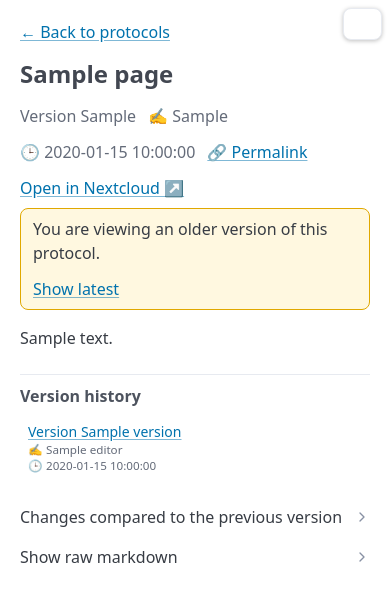
After one commit to treibhausdonaufeld/nextcloud-bot, a Python web app: template app/templates/protocol_page.html in a window 390 px wide. The commit adds this page. Shown: the top 602 px of the page. Run offline with Jinja, Linux system fonts and the light colour scheme; the template is opened without the code that fills it: most values are stand-ins (such as "Sample title", 1, 10 or a date in 2020).

Commit message:
Make protocol versions directly linkable and fix mobile popup usability
Every protocol/version now has a shareable URL:
/protocols/{page_id}/view (optionally ?version=N). Direct navigation
(bookmark, shared link, new tab) previously returned a bare unstyled
HTML fragment with no CSS/JS; it now renders as a full standalone page
(protocol_page.html), reusing the same body markup as the popup via a
new shared partial (protocol_view_body.html). Opening a protocol from
the protocols list or logbook still uses the htmx popup, but now
pushes the URL into browser history (hx-push-url) so the address bar
always shows the direct link; the previous '#protocol-detail'
placeholder hrefs are replaced with the real URLs so right-click/copy
link and no-JS navigation work too. A 'Permalink' link was added next
to the version metadata for explicit discoverability. The route picks
the template based on the HX-Request header.

Fixed the popup's close button being unreachable on mobile: it lived
inside the same scrolling container as the content, so it scrolled
out of view once you read past the first screen. The dialog now
separates a small non-scrolling chrome bar (holding the close button)
from the scrollable content area, so the close button stays fixed and
reachable regardless of scroll position; its touch target was also
enlarged and given a hover/tap background. On narrow viewports the
dialog is now near-fullscreen instead of a small letterboxed card, and
markdown headings are scaled down so they don't dominate the screen.

Co-Authored-By: Claude Sonnet 5 <noreply@anthropic.com>
Claude-Session: https://claude.ai/code/session_01DQ4bS4JkuUSJNbBLLc1pAY

```diff
--- a/app/static/app.css
+++ b/app/static/app.css
@@ -809,14 +809,21 @@ mark {
   position: absolute;
   top: 0.75rem;
   right: 1rem;
+  display: inline-flex;
+  align-items: center;
+  justify-content: center;
+  width: 2.25rem;
+  height: 2.25rem;
   font-size: 1.25rem;
   line-height: 1;
   text-decoration: none;
   color: var(--pico-muted-color);
+  border-radius: 50%;
 }
 
 .detail-close:hover {
   color: var(--pico-color);
+  background: var(--pico-card-sectioning-background-color, rgba(128, 128, 128, 0.12));
 }
 
 .detail-close:focus-visible {
@@ -837,12 +844,52 @@ mark {
 
 /* --- Protocol viewer popup ------------------------------------------------ */
 
+/* The close button lives in a non-scrolling chrome bar and the content in
+   its own scrollable area, so it stays reachable no matter how far the
+   protocol content (or the version history below it) is scrolled. */
 #protocol-dialog article {
   position: relative;
+  display: flex;
+  flex-direction: column;
   width: 100%;
   max-width: 64rem;
   max-height: 90vh;
+  padding: 0;
+  overflow: hidden;
+}
+
+.protocol-view-chrome {
+  flex: 0 0 auto;
+  position: relative;
+  min-height: 2.75rem;
+}
+
+.protocol-view-scroll {
+  flex: 1 1 auto;
   overflow-y: auto;
+  padding: 0 var(--pico-block-spacing-horizontal, 1.5rem)
+    var(--pico-block-spacing-vertical, 1.5rem);
+}
+
+@media (max-width: 640px) {
+  /* near-fullscreen on phones: no wasted letterboxing, edge-to-edge card */
+  #protocol-dialog article {
+    max-width: 100%;
+    max-height: 100vh;
+    height: 100vh;
+    margin: 0;
+    border-radius: 0;
+  }
+}
+
+.protocol-page {
+  max-width: 64rem;
+  margin: 0 auto;
+}
+
+.protocol-page-back {
+  display: inline-block;
+  margin-bottom: 1rem;
 }
 
 .protocol-view-head .meta {
@@ -1052,6 +1099,20 @@ mark {
     flex-basis: auto;
     width: 100%;
   }
+
+  /* protocol markdown can nest headings deeply; pico's default sizes are
+     tuned for article prose and dominate a narrow screen otherwise */
+  .protocol-content h1 {
+    font-size: 1.5rem;
+  }
+
+  .protocol-content h2 {
+    font-size: 1.25rem;
+  }
+
+  .protocol-content h3 {
+    font-size: 1.1rem;
+  }
 }
 
 .attachment-download {
--- a/app/templates/logbook.html
+++ b/app/templates/logbook.html
@@ -46,9 +46,10 @@
             <div class="decision-title">
               <h4>
                 {% if card.page_id %}
-                  <a href="#protocol-detail"
+                  <a href="/protocols/{{ card.page_id }}/view"
                      hx-get="/protocols/{{ card.page_id }}/view"
                      hx-target="#protocol-detail"
+                     hx-push-url="true"
                      aria-label="{{ _('Open protocol') }}" title="{{ _('Open protocol') }}">{{ card.display_title }}</a>
                 {% elif card.link %}
                   <a href="{{ card.link }}" target="_blank" rel="noopener noreferrer" aria-label="{{ _('Open protocol') }}" title="{{ _('Open protocol') }}">{{ card.display_title }}</a>
@@ -64,9 +65,10 @@
               {% endif %}
             </div>
             {% if card.page_id %}
-              <a class="decision-open" href="#protocol-detail"
+              <a class="decision-open" href="/protocols/{{ card.page_id }}/view"
                  hx-get="/protocols/{{ card.page_id }}/view"
                  hx-target="#protocol-detail"
+                 hx-push-url="true"
                  aria-label="{{ _('Open protocol') }}" title="{{ _('Open protocol') }}">🗗</a>
             {% elif card.link %}
               <a class="decision-open" href="{{ card.link }}" target="_blank" rel="noopener noreferrer" aria-label="{{ _('Open protocol') }}" title="{{ _('Open protocol') }}">↗</a>
--- /dev/null
+++ b/app/templates/partials/protocol_view_body.html
@@ -0,0 +1,76 @@
+{% if not page %}
+  <p>{{ _("No matching pages found.") }}</p>
+{% else %}
+  <header class="protocol-view-head">
+    <h3>{{ page.title }}</h3>
+    <p class="meta">
+      {% if selected_version %}
+        <span>{{ _("Version") }} {{ selected_version }}{% if selected_is_latest %} ({{ _("latest") }}){% endif %}</span>
+        {% if selected_editor %}<span>✍️ {{ selected_editor }}</span>{% endif %}
+        {% if selected_timestamp %}<span>🕒 {{ selected_timestamp }}</span>{% endif %}
+      {% endif %}
+      <a href="/protocols/{{ page.page_id }}/view{% if selected_version %}?version={{ selected_version }}{% endif %}" class="permalink">🔗 {{ _("Permalink") }}</a>
+      {% if page.url %}
+        <a href="{{ page.url }}" target="_blank" rel="noopener noreferrer">{{ _("Open in Nextcloud") }} ↗</a>
+      {% endif %}
+    </p>
+  </header>
+
+  {% if not selected_is_latest %}
+    <div class="version-banner">
+      <span>{{ _("You are viewing an older version of this protocol.") }}</span>
+      <span class="version-banner-actions">
+        <a href="/protocols/{{ page.page_id }}/view" hx-get="/protocols/{{ page.page_id }}/view" hx-target="#protocol-detail" hx-push-url="true">{{ _("Show latest") }}</a>
+      </span>
+    </div>
+  {% endif %}
+
+  <div class="protocol-view-layout">
+    <div class="protocol-content markdown-body">
+      {{ content_html }}
+    </div>
+
+    {% if versions %}
+      <aside class="version-panel">
+        <h4>{{ _("Version history") }}</h4>
+        <ol class="version-list" reversed>
+          {% for v in versions %}
+            <li class="{% if v.is_selected %}version-selected{% endif %}">
+              <a href="/protocols/{{ page.page_id }}/view?version={{ v.version }}"
+                 hx-get="/protocols/{{ page.page_id }}/view?version={{ v.version }}"
+                 hx-target="#protocol-detail"
+                 hx-push-url="true">
+                {{ _("Version") }} {{ v.version }}{% if v.is_latest %} · {{ _("latest") }}{% endif %}
+              </a>
+              <small>
+                ✍️ {{ v.editor }}
+                {% if v.timestamp %}<br />🕒 {{ v.timestamp }}{% endif %}
+              </small>
+            </li>
+          {% endfor %}
+        </ol>
+      </aside>
+    {% endif %}
+  </div>
+
+  {% if diff_html %}
+    <details class="version-diff">
+      <summary>{{ _("Changes compared to the previous version") }}</summary>
+      {{ diff_html }}
+    </details>
+  {% endif %}
+
+  <details class="raw-markdown">
+    <summary>{{ _("Show raw markdown") }}</summary>
+    <p class="meta">{{ _("To restore this version, copy the markdown and paste it into the page in Nextcloud.") }}</p>
+    <button type="button" class="copy-markdown"
+            onclick="var pre = this.parentElement.querySelector('pre'); var btn = this;
+                     navigator.clipboard.writeText(pre.textContent).then(function () {
+                       var label = btn.textContent; btn.textContent = '✓';
+                       setTimeout(function () { btn.textContent = label; }, 1500);
+                     });">
+      {{ _("Copy markdown") }}
+    </button>
+    <pre class="raw-markdown-text">{{ raw_content }}</pre>
+  </details>
+{% endif %}
--- /dev/null
+++ b/app/templates/protocol_page.html
@@ -0,0 +1,10 @@
+{% extends "base.html" %}
+{% block title %}{{ page.title if page else _("Protocol") }}{% endblock %}
+{% block content %}
+  <a href="/protocols" class="protocol-page-back">← {{ _("Back to protocols") }}</a>
+  <div class="protocol-page">
+    <div id="protocol-detail">
+      {% include "partials/protocol_view_body.html" %}
+    </div>
+  </div>
+{% endblock %}
```
Also changed, not shown: CLAUDE.md (+1 -1 lines), app/controllers/protocol_view.py (+17 -2 lines), app/templates/partials/protocol_view.html (+7 -76 lines), app/templates/protocols.html (+5 -3 lines), tests/test_protocol_view_controller.py (added, +31 -0 lines).
